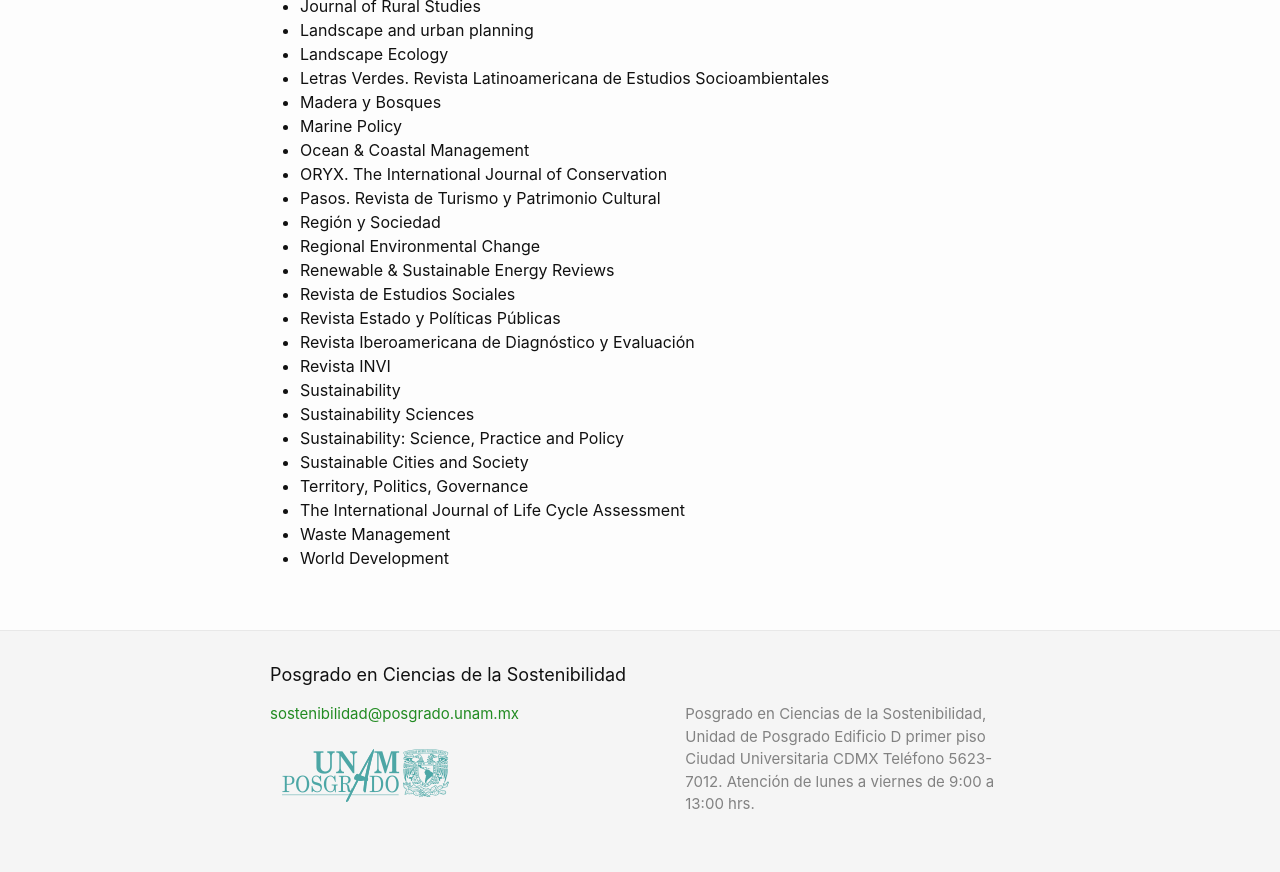
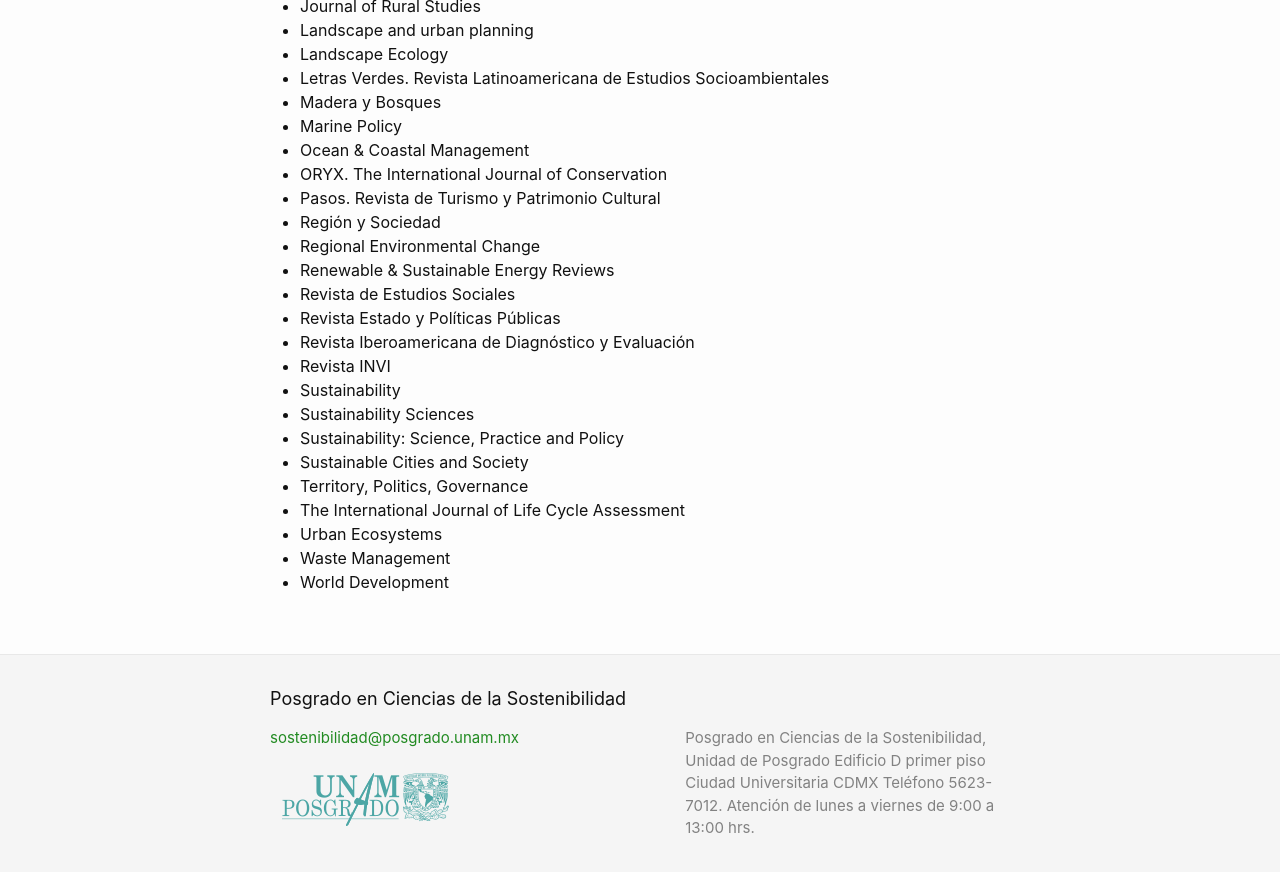
Before and after one commit to pcs-unam/pcs-unam.github.io, a Jekyll site: the page built from doctorado/catalogo_revistas.md, in a window 1280 px wide and 900 px high, scrolled down 1476 px. Shown: the top 872 px of the window. Built offline with Jekyll 4.4.1, drawn with Linux system fonts in a browser that asks for light colours.

Commit message:
Se agregó la revista Urban Ecosystems

```diff
--- a/doctorado/catalogo_revistas.md
+++ b/doctorado/catalogo_revistas.md
@@ -73,5 +73,6 @@ permalink: /doctorado/catalogo_revistas/
  - Sustainable Cities and Society
  - Territory, Politics, Governance
  - The International Journal of Life Cycle Assessment
+ - Urban Ecosystems
  - Waste Management
  - World Development
```
